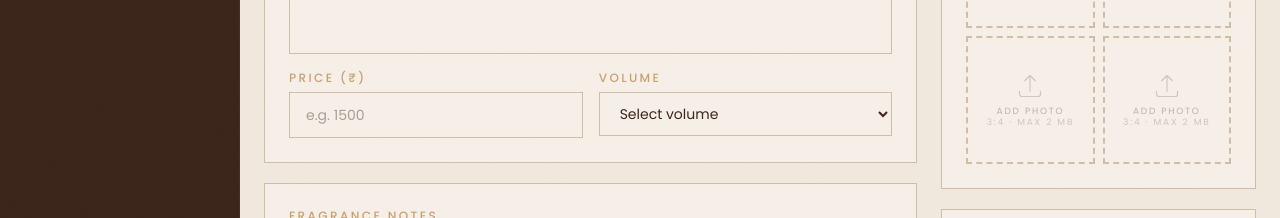
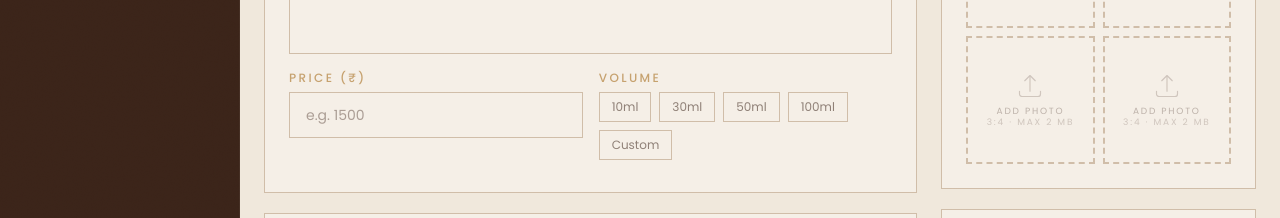
Before and after one commit to Aman-0402/Project2, a Next.js app in the folder frontend/: page /admin/products/new in a window 1280 px wide. Shown: the part 403-621 px from the top of the page. Built offline with nearby package versions, Linux system fonts and the light colour scheme; no server answers; a web font is replaced by a local one.

Commit message:
Update ProductForm.tsx

```diff
--- a/frontend/components/admin/ProductForm.tsx
+++ b/frontend/components/admin/ProductForm.tsx
@@ -356,8 +356,14 @@ export default function ProductForm({
   async function handleSubmit(e: React.FormEvent) {
     e.preventDefault()
     if (!validate()) return
+    // Strip __custom__ placeholder, clean up and sort volumes numerically
+    const cleanVolume = (form.volume ?? '')
+      .split(',').map(s => s.trim()).filter(s => s && s !== '__custom__')
+      .sort((a, b) => (parseFloat(a) || Infinity) - (parseFloat(b) || Infinity))
+      .join(', ')
     await onSubmit({
       ...form,
+      volume: cleanVolume,
       fragrance_notes: {
         top: fragranceNotes.top,
         middle: fragranceNotes.middle,
@@ -407,32 +413,87 @@ export default function ProductForm({
                 />
                 <div>
                   <label className="label-luxury block mb-1.5">Volume</label>
-                  <select
-                    title="Product volume"
-                    aria-label="Product volume"
-                    value={['10ml','30ml','50ml','100ml'].includes(form.volume ?? '') ? (form.volume ?? '') : (form.volume ? 'custom' : '')}
-                    onChange={(e) => {
-                      if (e.target.value === 'custom') set('volume', '')
-                      else set('volume', e.target.value)
+                  {(() => {
+                    const PRESETS = ['10ml', '30ml', '50ml', '100ml']
+                    // Parse current value into array
+                    const current = (form.volume ?? '').split(',').map(s => s.trim()).filter(Boolean)
+                    const selectedPresets = current.filter(v => PRESETS.includes(v))
+                    const customVals = current.filter(v => !PRESETS.includes(v))
+                    const showCustomInput = customVals.length > 0 || current.includes('__custom__')
+
+                    const togglePreset = (val: string) => {
+                      const next = selectedPresets.includes(val)
+                        ? selectedPresets.filter(v => v !== val)
+                        : [...selectedPresets, val]
+                      set('volume', [...next, ...customVals].join(', '))
+                    }
+                    const setCustom = (val: string) => {
+                      set('volume', [...selectedPresets, ...(val ? [val] : [])].join(', '))
+                    }
+
+                    return (
+                      <>
+                        <div className="flex flex-wrap gap-2 mb-2">
+                          {PRESETS.map((opt) => {
+                            const active = selectedPresets.includes(opt)
+                            return (
+                              <button
+                                key={opt}
+                                type="button"
+                                onClick={() => togglePreset(opt)}
+                                className={`px-3 py-1.5 text-xs font-sans border transition-colors duration-150 flex items-center gap-1.5 ${
+                                  active
+                                    ? 'bg-brown text-ivory border-brown'
+                                    : 'bg-ivory text-brown/55 border-beige-dark hover:border-gold hover:text-gold'
+                                }`}
+                              >
+                                {active && (
+                                  <svg viewBox="0 0 24 24" fill="none" stroke="currentColor" strokeWidth={2.5} className="w-2.5 h-2.5">
+                                    <path strokeLinecap="round" strokeLinejoin="round" d="M4.5 12.75l6 6 9-13.5" />
+                                  </svg>
+                                )}
+                                {opt}
+                              </button>
+                            )
+                          })}
+                          <button
+                            type="button"
+                            onClick={() => {
+                              if (customVals.length > 0) setCustom('')
+                              else set('volume', [...selectedPresets, '__custom__'].join(', '))
                             }}
-                    className="w-full bg-ivory border border-beige-dark px-4 py-2.5 font-sans text-sm text-brown focus:outline-none focus:border-gold transition-colors"
+                            className={`px-3 py-1.5 text-xs font-sans border transition-colors duration-150 flex items-center gap-1.5 ${
+                              showCustomInput
+                                ? 'bg-brown text-ivory border-brown'
+                                : 'bg-ivory text-brown/55 border-beige-dark hover:border-gold hover:text-gold'
+                            }`}
                           >
-                    <option value="">Select volume</option>
-                    <option value="10ml">10ml</option>
-                    <option value="30ml">30ml</option>
-                    <option value="50ml">50ml</option>
-                    <option value="100ml">100ml</option>
-                    <option value="custom">Custom</option>
-                  </select>
-                  {!['', '10ml', '30ml', '50ml', '100ml'].includes(form.volume ?? '') && (
+                            {showCustomInput && (
+                              <svg viewBox="0 0 24 24" fill="none" stroke="currentColor" strokeWidth={2.5} className="w-2.5 h-2.5">
+                                <path strokeLinecap="round" strokeLinejoin="round" d="M4.5 12.75l6 6 9-13.5" />
+                              </svg>
+                            )}
+                            Custom
+                          </button>
+                        </div>
+                        {showCustomInput && (
                           <input
                             type="text"
-                      value={form.volume ?? ''}
-                      onChange={(e) => set('volume', e.target.value)}
-                      placeholder="e.g. 75ml"
-                      className="mt-2 w-full bg-ivory border border-beige-dark px-4 py-2.5 font-sans text-sm text-brown placeholder-brown/30 focus:outline-none focus:border-gold transition-colors"
+                            value={customVals.join(', ')}
+                            onChange={(e) => setCustom(e.target.value)}
+                            placeholder="e.g. 75ml or 200ml, 500ml"
+                            className="w-full bg-ivory border border-beige-dark px-4 py-2.5 font-sans text-sm text-brown placeholder-brown/30 focus:outline-none focus:border-gold transition-colors"
+                            autoFocus
                           />
                         )}
+                        {current.length > 0 && (
+                          <p className="text-[10px] font-sans text-brown/35 mt-1.5">
+                            Selected: {current.filter(v => v !== '__custom__').join(' · ') || '—'}
+                          </p>
+                        )}
+                      </>
+                    )
+                  })()}
                 </div>
               </div>
             </div>
@@ -531,7 +592,7 @@ export default function ProductForm({
                 <button
                   type="button"
                   role="switch"
-                  aria-checked={form.is_active ? 'true' : 'false'}
+                  aria-checked={form.is_active}
                   onClick={() => set('is_active', !form.is_active)}
                   className={`relative w-10 h-5 rounded-full transition-colors duration-300 ${form.is_active ? 'bg-gold' : 'bg-beige-dark'}`}
                 >
@@ -547,7 +608,7 @@ export default function ProductForm({
                 <button
                   type="button"
                   role="switch"
-                  aria-checked={form.is_featured ? 'true' : 'false'}
+                  aria-checked={form.is_featured}
                   onClick={() => set('is_featured', !form.is_featured)}
                   className={`relative w-10 h-5 rounded-full transition-colors duration-300 ${form.is_featured ? 'bg-gold' : 'bg-beige-dark'}`}
                 >
@@ -566,7 +627,7 @@ export default function ProductForm({
                 <button
                   type="button"
                   role="switch"
-                  aria-checked={form.image_layer_effect ? 'true' : 'false'}
+                  aria-checked={form.image_layer_effect}
                   onClick={() => set('image_layer_effect', !form.image_layer_effect)}
                   className={`relative w-10 h-5 rounded-full transition-colors duration-300 flex-shrink-0 ${form.image_layer_effect ? 'bg-gold' : 'bg-beige-dark'}`}
                 >
```
Lines whose indentation alone changed are shown as unchanged.
